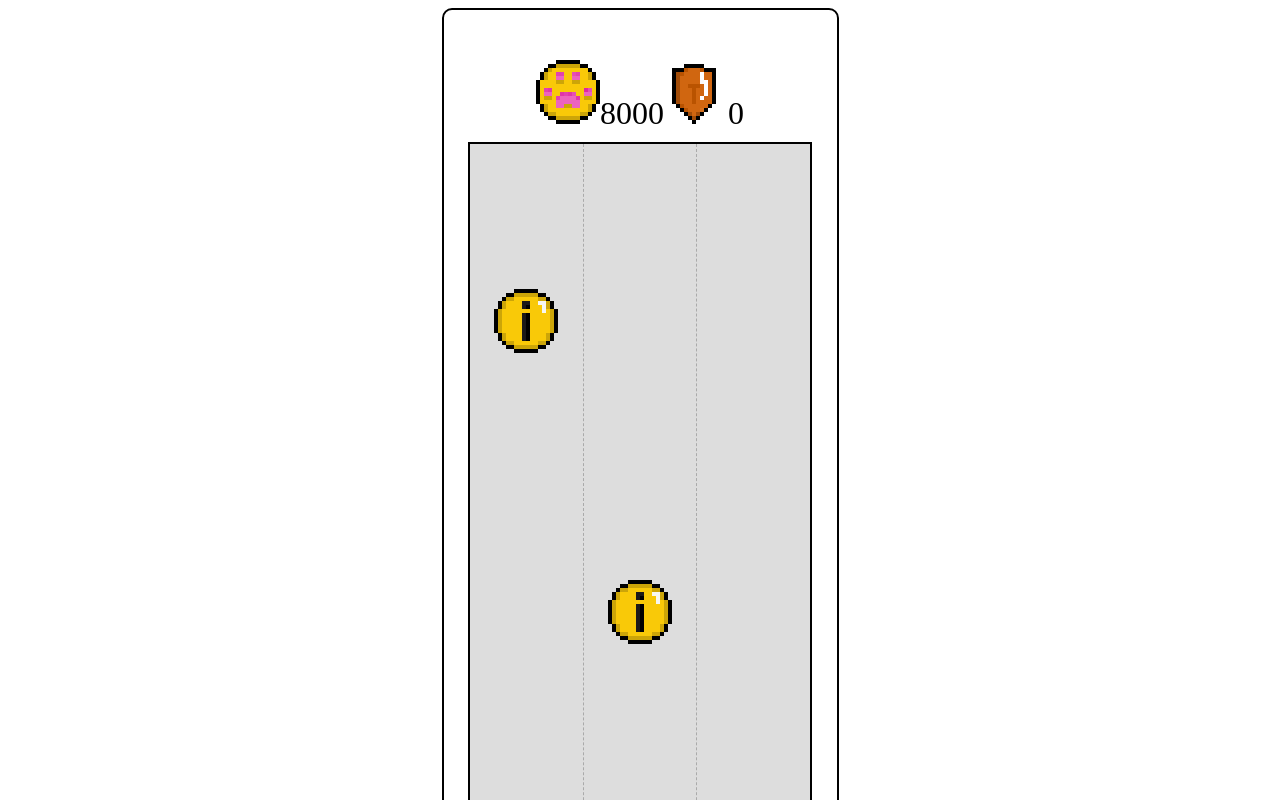
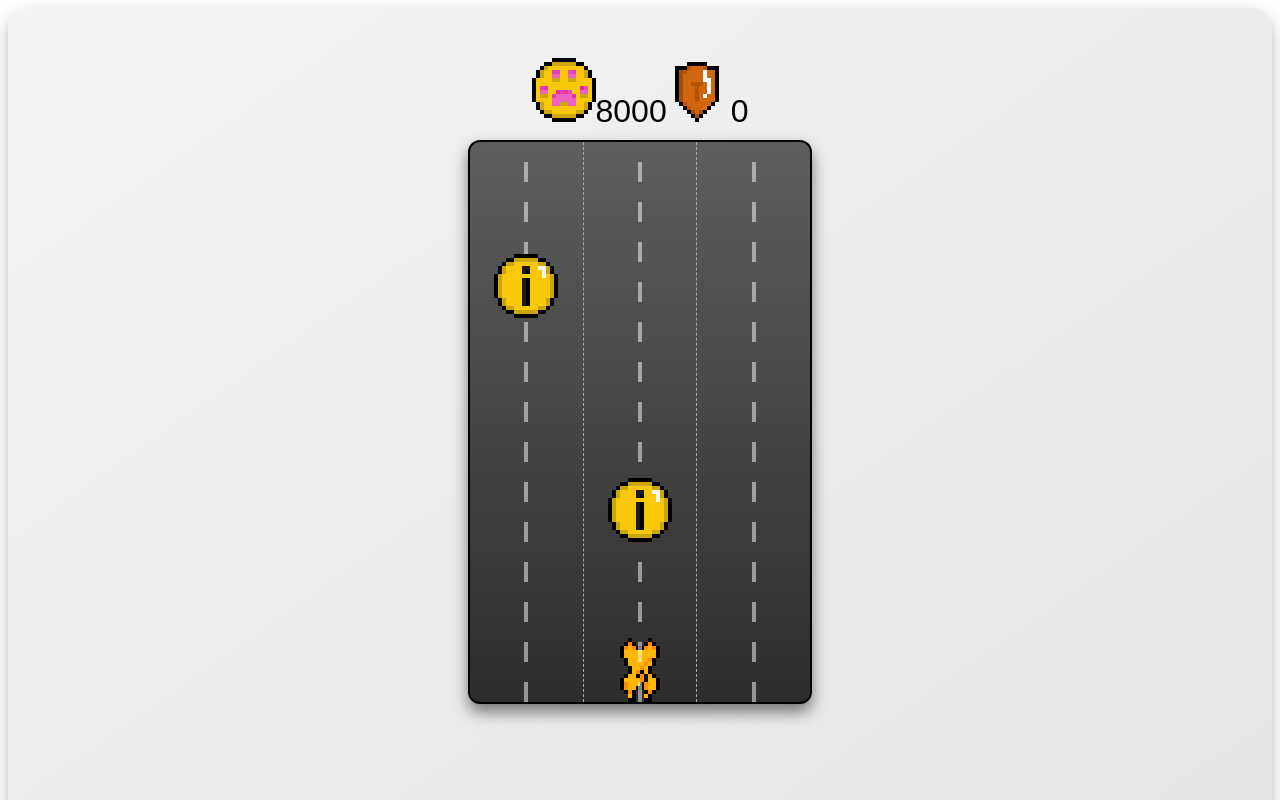
Before and after one commit to GJDteamOne/claw-and-order, a React (Create React App) app: page /game in a window 1280 px wide. Shown: the top 800 px of the page. Built offline with nearby package versions, Linux system fonts and the light colour scheme.

Commit message:
game update (#11)
* game with info coins

* uses game state

* facts

* layout fixed

* fixed cat/dog image

```diff
--- a/src/components/Game.css
+++ b/src/components/Game.css
@@ -2,16 +2,21 @@
   display: flex;
   flex-direction: column;
   align-items: center;
-    justify-content: center;
-    height: 852px;
-    width: 393px;
+  justify-content: space-between;
+  height: 80vh;
+  width: 100vw;
   max-width: 100%;
   margin: 0 auto;
-    background: white;
-    border: 2px solid black;
-    border-radius: 10px;
+  background: linear-gradient(145deg, #f3f3f3, #e6e6e6);
+  border: none;
+  border-radius: 20px;
+  box-shadow: 0 8px 20px rgba(0, 0, 0, 0.2),
+              0 4px 8px rgba(0, 0, 0, 0.1);
   padding-top: 50px;
-    padding-bottom: 100px;
+  padding-bottom: 150px;
+  overflow: hidden;
+  font-family: 'Arial', sans-serif;
+  position: relative;
 }
 
   .pawcoin-container {
@@ -25,9 +30,26 @@
   }
 
   .fact-container {
-    font-size: 1.2rem;
-    padding: 20px;
+    position: absolute;
+    bottom: 60px;
+    left: 50%;
+    transform: translateX(-50%);
+    padding: 10px 20px;
+    background-color: rgba(0, 0, 0, 0.8);
+    color: white;
+    font-size: 1.8rem;
+    border-radius: 8px;
+    opacity: 0;
+    visibility: hidden;
+    transition: opacity 0.5s ease-in-out, visibility 0.5s ease-in-out;
+    z-index: 1000;
   }
+
+  .fact-container.show {
+    opacity: 1;
+    visibility: visible;
+  }
+
 
   p {
     font-size: 1.2rem;
@@ -38,7 +60,7 @@
     display: flex;
     justify-content: space-between;
     width: 340px;
-    height: 752px;
+    height: 70vh;
     border: 2px solid black;
     background-color: #ddd;
     position: relative;
--- a/src/components/Game.jsx
+++ b/src/components/Game.jsx
@@ -22,7 +22,7 @@ const Game = () => {
   const [gameOver, setGameOver] = useState(false);
   const [showPopup, setShowPopup] = useState(false);
   const [shields, setShields] = useState(() => context.gameState.coverLevel === 'bronze' ? 3000 : context.gameState.coverLevel === 'silver' ? 6000 : context.gameState.coverLevel === 'gold' ? 12000 : 0);
-  const [playerIcon, setPlayerIcon] = useState(context.iconType === 'dog' ? '🐶' : '🐱');
+  const [playerIcon, setPlayerIcon] = useState(context.gameState.iconType === 'dog' ? '🐶' : '🐱');
   const [invincible, setInvincible] = useState(false);
   const [coinInvincible, setCoinInvincible] = useState(false);
   const [speed, setSpeed] = useState(1000);
@@ -36,7 +36,7 @@ const Game = () => {
 
   useEffect(() => {
     console.log(context)
-    setPlayerIcon(context.iconType === 'dog' ? '🐶' : '🐱');
+    setPlayerIcon(context.gameState.iconType === 'dog' ? '🐶' : '🐱');
   }, [context.iconType]);
 
 
@@ -180,10 +180,10 @@ const Game = () => {
           </>
         )}
       </span>
-
+      <div className="gameboard">
       <GameBoard catPosition={catPosition} obstacles={obstacles} playerIcon={playerIcon} handleLaneClick={handleLaneClick} infoCoins={infoCoins} isHurt={isHurt} />
-      {showFact && <div className="fact-container">{currentFact}</div>}
-      {!showFact && <div className="fact-container">{}</div>}
+      </div>
+      {showFact && <div className={`fact-container ${showFact ? 'show' : ''}`}>{currentFact}</div>}
       {showPopup && <Popup score={score} onRestart={handleRestart} />}
       {showWinPopup && <WinPopup />}
     </div>
--- a/src/components/GameBoard.css
+++ b/src/components/GameBoard.css
@@ -1,42 +1,62 @@
 .road {
   display: flex;
   width: 100%;
-    max-width: 393px;
-    height: 852px;
-    border: 2px solid black;
-    background-color: #ddd;
+  max-width: 90vw;
+  height: 60vh;
+  border: 4px solid #333;
+  background: linear-gradient(180deg, #555 0%, #222 100%);
   overflow: hidden;
+  border-radius: 12px;
+  box-shadow: 0px 8px 15px rgba(0, 0, 0, 0.5);
 }
 
 .lane {
   flex: 1;
-    border-left: 20px dashed #aaa;
+  border-left: 4px dashed #bbb;
   display: flex;
   justify-content: center;
   align-items: flex-end;
   position: relative;
+  background: rgba(255, 255, 255, 0.05);
 }
 
 .lane:first-child {
   border-left: none;
 }
 
-
-
-  .cat-icon {
-    font-size: 50px;
-    color: orange;
+.cat-icon,
+.dog-icon {
+  font-size: 60px;
   position: absolute;
   bottom: 10px;
   left: 50%;
   transform: translateX(-50%);
+  transition: transform 0.2s ease-in-out;
+}
+
+.cat-icon {
+  color: #f9a825;
+  text-shadow: 0px 0px 8px rgba(255, 165, 0, 0.7);
 }
 
 .dog-icon {
-    font-size: 50px;
-    color: black;
+  color: #444;
+  text-shadow: 0px 0px 8px rgba(0, 0, 0, 0.7);
+}
+
+.lane::before {
+  content: "";
   position: absolute;
-    bottom: 10px;
+  top: 0;
   left: 50%;
+  width: 4px;
+  height: 100%;
+  background: repeating-linear-gradient(
+    transparent,
+    transparent 20px,
+    white 20px,
+    white 40px
+  );
   transform: translateX(-50%);
+  opacity: 0.5;
 }
```
Lines whose indentation alone changed are shown as unchanged.
